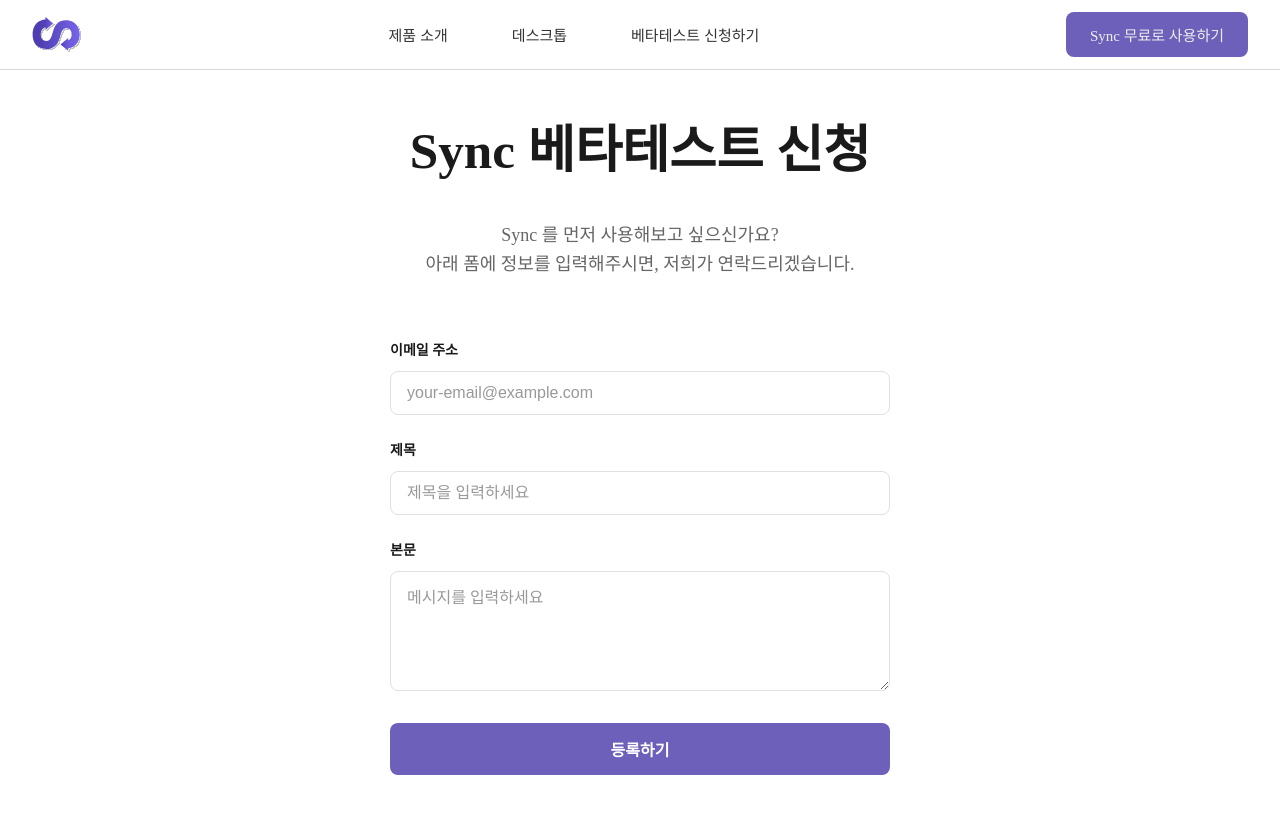
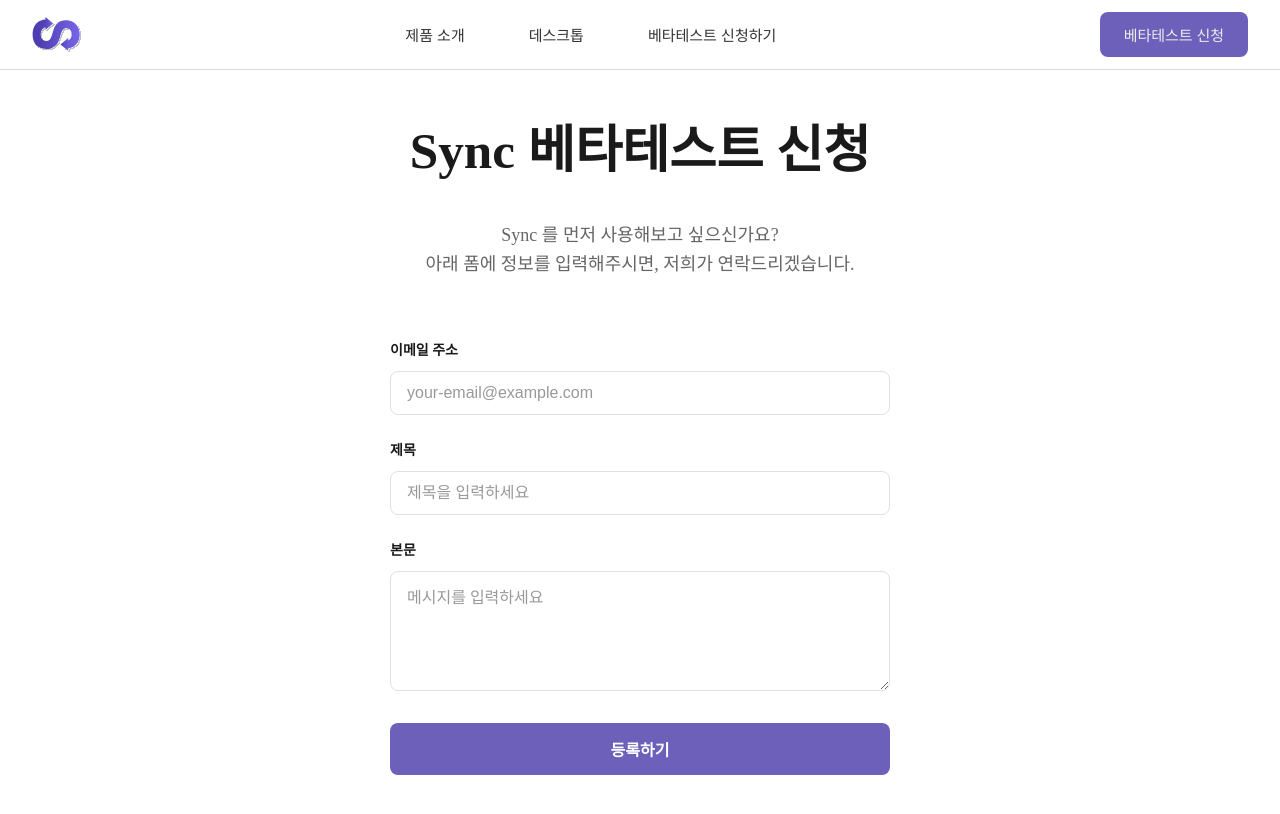
Before and after one commit to AICT-SYNC/sync-introduce, a React (Vite) app: page /download in a window 1280 px wide. Shown: the top 814 px of the page. Built offline with nearby package versions, Linux system fonts and the light colour scheme.

Commit message:
chore: Change Button Content

```diff
--- a/src/Components/Header/index.tsx
+++ b/src/Components/Header/index.tsx
@@ -15,7 +15,7 @@
           <S.MenuItem onClick={() => navigate("/download")}>베타테스트 신청하기</S.MenuItem>
         </S.Menus>
         <S.StartSyncBox onClick={() => navigate("/waitinglist")}>
-          <S.StartSyncText>Sync 무료로 사용하기</S.StartSyncText>
+          <S.StartSyncText>베타테스트 신청</S.StartSyncText>
         </S.StartSyncBox>
       </S.Container>
     </S.Wrap>
--- a/src/page/Product/index.tsx
+++ b/src/page/Product/index.tsx
@@ -31,7 +31,7 @@
               </S.Description>
               <S.ButtonGroup>
                 <S.PrimaryButton onClick={() => navigate("/waitinglist")}>
-                  <S.ButtonText>Sync 무료로 사용하기</S.ButtonText>
+                  <S.ButtonText>베타테스트 신청</S.ButtonText>
                 </S.PrimaryButton>
                 {/* <S.SecondaryButton onClick={() => navigate("/download")}>
                   <S.ButtonText>다운로드</S.ButtonText>
@@ -168,7 +168,7 @@
               </S.Description>
               <S.ButtonGroup>
                 <S.PrimaryButton onClick={() => navigate("/waitinglist")}>
-                  <S.ButtonText>Sync 무료로 시작하기</S.ButtonText>
+                  <S.ButtonText>베타테스트 신청</S.ButtonText>
                 </S.PrimaryButton>
               </S.ButtonGroup>
             </S.TextContent>
```
